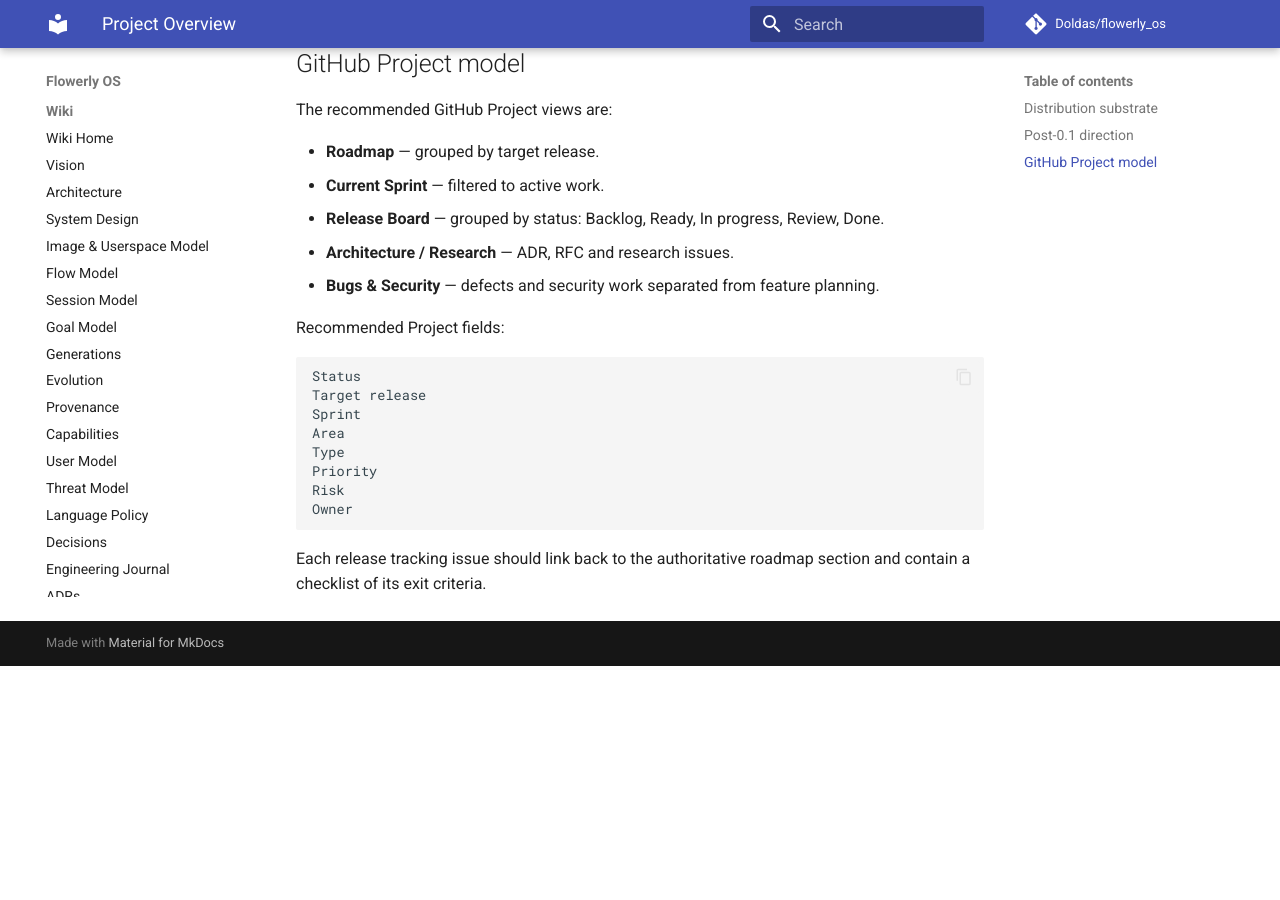
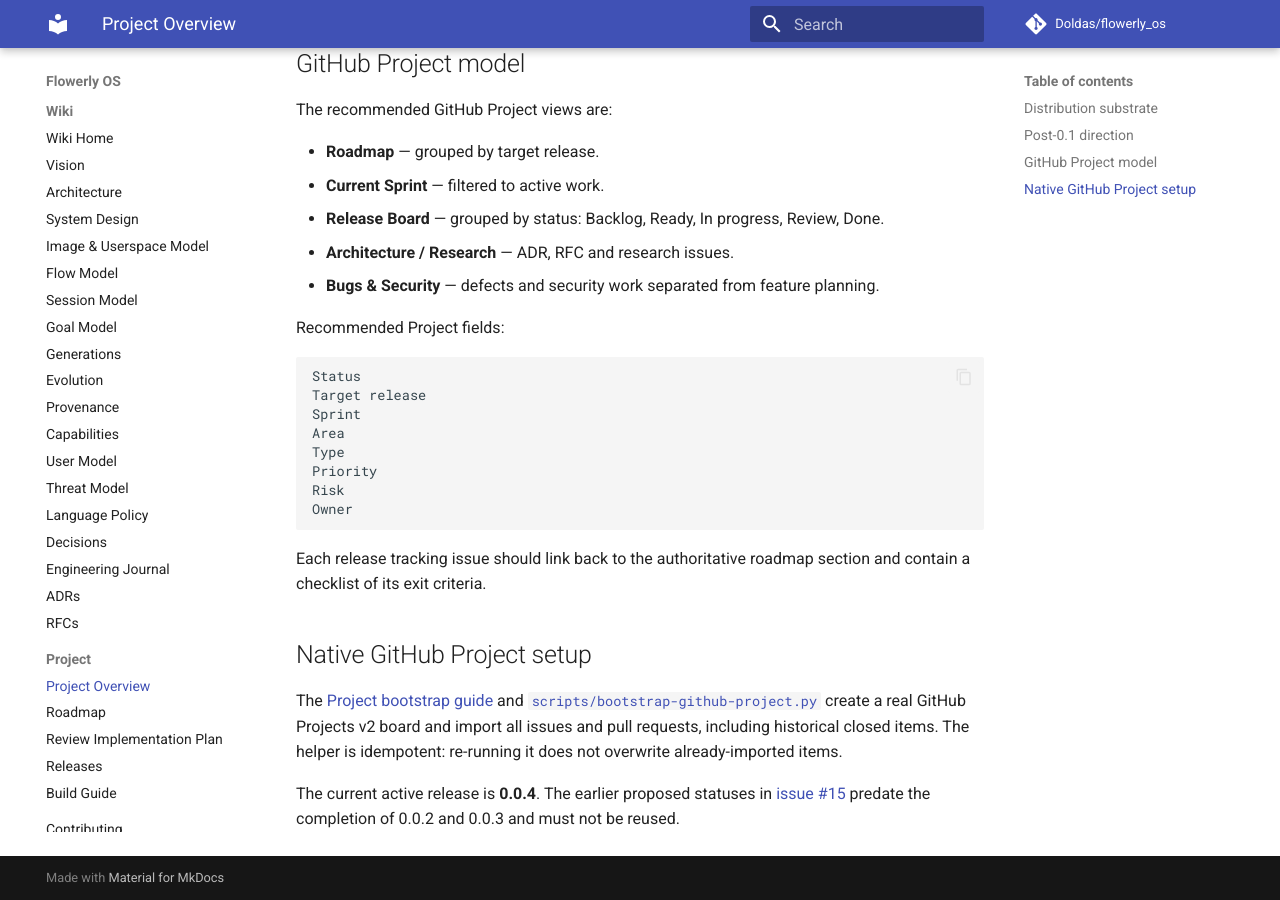
Before and after one commit to Doldas/flowerly_os, an MkDocs documentation site: the page built from docs/project/index.md, in a window 1280 px wide and 900 px high, scrolled down 1403 px. Built offline with MkDocs 1.6.1 and Material for MkDocs 9.7.7, drawn with Linux system fonts in a browser that asks for light colours; comment, search, counter and statistics services are not loaded; before the commit the page ends 2069 px from its top, so only the background shows below that.

Commit message:
docs: link native GitHub Project setup from roadmap portal

````diff
--- a/docs/project/index.md
+++ b/docs/project/index.md
@@ -62,3 +62,16 @@ Owner
 ```
 
 Each release tracking issue should link back to the authoritative roadmap section and contain a checklist of its exit criteria.
+
+
+## Native GitHub Project setup
+
+The [Project bootstrap guide](bootstrap.md) and
+[`scripts/bootstrap-github-project.py`](../../scripts/bootstrap-github-project.py)
+create a real GitHub Projects v2 board and import all issues and pull requests,
+including historical closed items. The helper is idempotent: re-running it
+does not overwrite already-imported items.
+
+The current active release is **0.0.4**. The earlier proposed statuses in
+[issue #15](https://github.com/Doldas/flowerly_os/issues/15) predate the
+completion of 0.0.2 and 0.0.3 and must not be reused.
````
